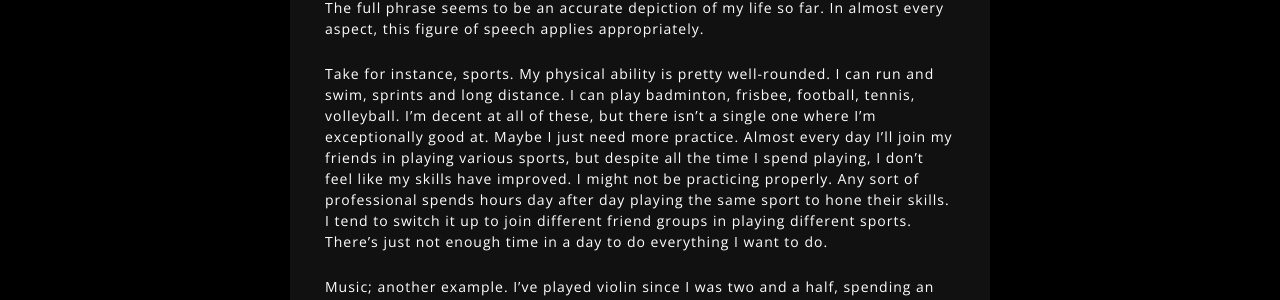
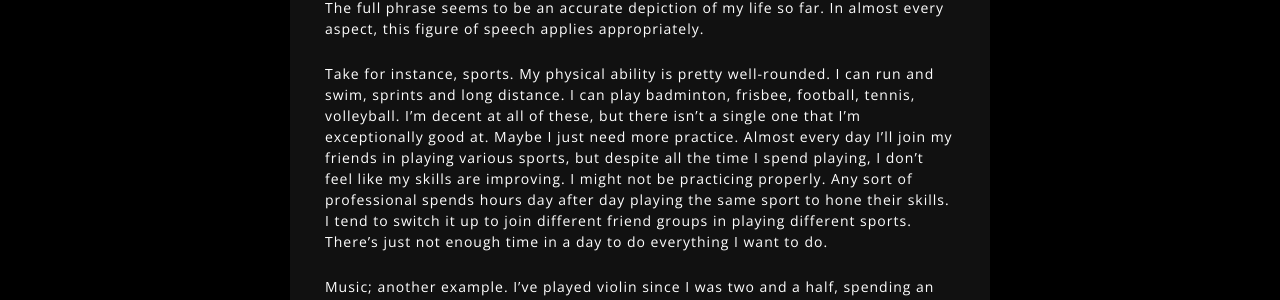
Before and after one commit to russellkan/russellkan.github.io, a Jekyll site: the page built from blog/_posts/2018-1-26-jacks.md, in a window 1280 px wide. Shown: the part 523-823 px from the top of the page. Built offline with Jekyll 4.4.1, drawn with Linux system fonts in a browser that asks for light colours; nearby versions of some CDN libraries; some web fonts are replaced.

Commit message:
Fix typo

```diff
--- a/blog/_posts/2018-1-26-jacks.md
+++ b/blog/_posts/2018-1-26-jacks.md
@@ -8,7 +8,7 @@ There's a figure of speech, "jack of all trades", used often as a compliment to
 
 The full phrase seems to be an accurate depiction of my life so far. In almost every aspect, this figure of speech applies appropriately.
 
-Take for instance, sports. My physical ability is pretty well-rounded. I can run and swim, sprints and long distance. I can play badminton, frisbee, football, tennis, volleyball. I'm decent at all of these, but there isn't a single one where I'm exceptionally good at. Maybe I just need more practice. Almost every day I'll join my friends in playing various sports, but despite all the time I spend playing, I don't feel like my skills have improved. I might not be practicing properly. Any sort of professional spends hours day after day playing the same sport to hone their skills. I tend to switch it up to join different friend groups in playing different sports. There's just not enough time in a day to do everything I want to do.
+Take for instance, sports. My physical ability is pretty well-rounded. I can run and swim, sprints and long distance. I can play badminton, frisbee, football, tennis, volleyball. I'm decent at all of these, but there isn't a single one that I'm exceptionally good at. Maybe I just need more practice. Almost every day I'll join my friends in playing various sports, but despite all the time I spend playing, I don't feel like my skills are improving. I might not be practicing properly. Any sort of professional spends hours day after day playing the same sport to hone their skills. I tend to switch it up to join different friend groups in playing different sports. There's just not enough time in a day to do everything I want to do.
 
 Music; another example. I've played violin since I was two and a half, spending an hour every day practicing, year after year, eventually joining orchestra in middle school and high school. Despite having played the longest, I was never first chair; always second, or third, or fourth. I made All-State my freshman year in high school, and every other year I was less than 10 ranks away from making it again. I've never won a concerto competition, but I can play by ear, read alto and bass clef, and improvise on the violin. So although I don't have the most pleasing tone, the perfect intonation, or the best technique, I do have a wide variety of relevant skills that make playing violin more fun.
 
```
